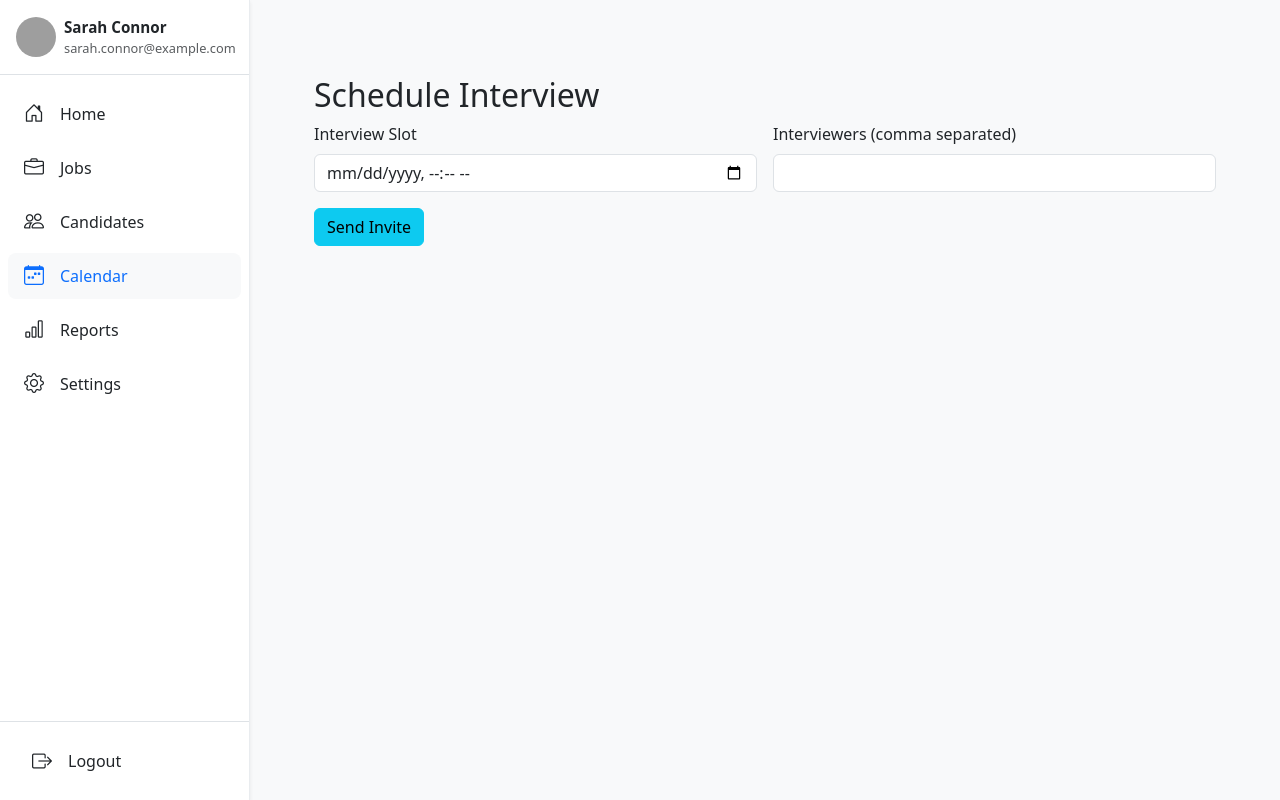
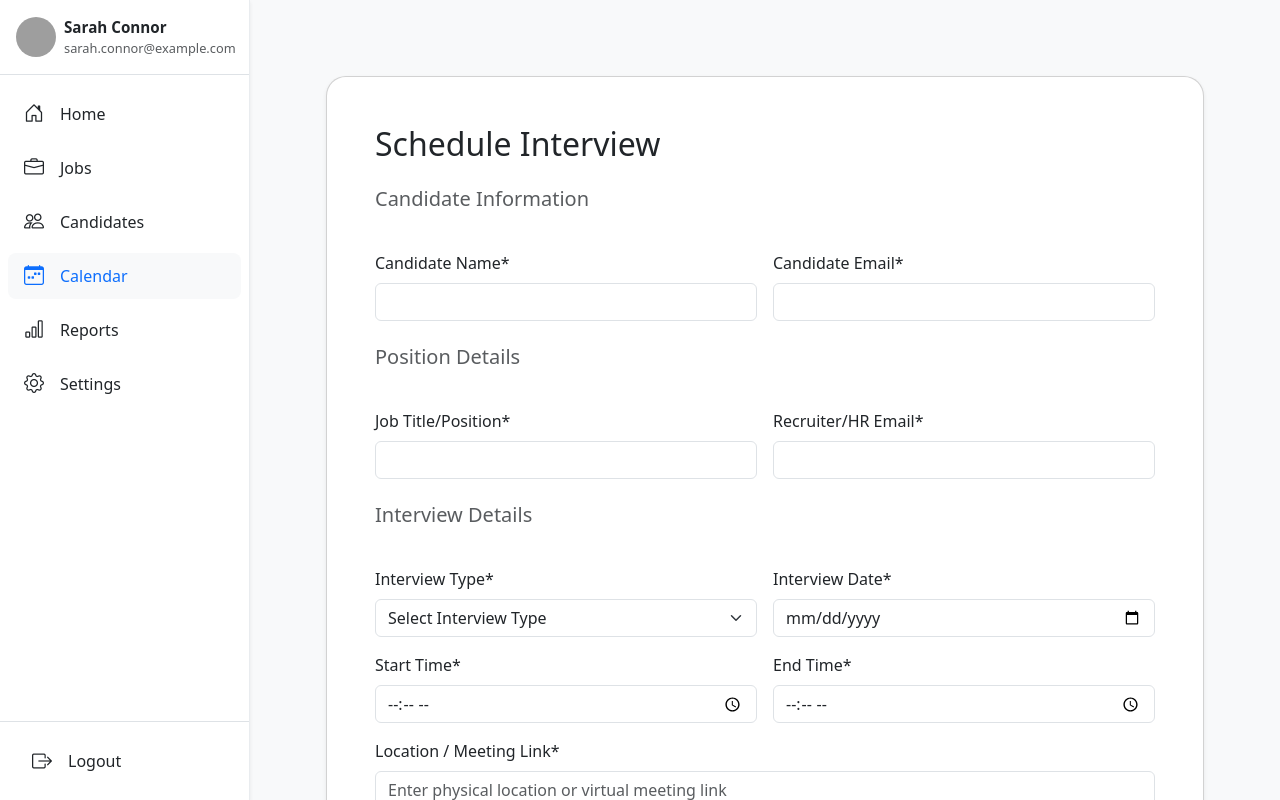
Before and after one commit to Yogeshwaran003/ATS_Project, a React (Vite) app: page /calendar in a window 1280 px wide. Shown: the top 800 px of the page. Built offline with nearby package versions, Linux system fonts and the light colour scheme; grey boxes are pictures that could not be loaded.

Commit message:
Created the interviewSchedule pages

```diff
--- a/src/pages/InterviewSchedule.jsx
+++ b/src/pages/InterviewSchedule.jsx
@@ -1,34 +1,203 @@
 import React, { useState } from 'react';
 
 const InterviewSchedule = () => {
-  const [slot, setSlot] = useState('');
-  const [interviewers, setInterviewers] = useState('');
+  const [formData, setFormData] = useState({
+    candidateName: '',
+    candidateEmail: '',
+    jobTitle: '',
+    recruiterEmail: '',
+    interviewType: '',
+    interviewDate: '',
+    startTime: '',
+    endTime: '',
+    location: '',
+    interviewers: ''
+  });
   const [success, setSuccess] = useState(null);
+
+  const handleChange = (e) => {
+    const { name, value } = e.target;
+    setFormData(prevState => ({
+      ...prevState,
+      [name]: value
+    }));
+  };
 
   const handleSubmit = e => {
     e.preventDefault();
-    setSuccess('Interview slot proposed and invite sent!');
-    setSlot('');
-    setInterviewers('');
+    // Here you would typically send the email using your backend API
+    setSuccess('Interview scheduled successfully! Email invites have been sent.');
+    setFormData({
+      candidateName: '',
+      candidateEmail: '',
+      jobTitle: '',
+      recruiterEmail: '',
+      interviewType: '',
+      interviewDate: '',
+      startTime: '',
+      endTime: '',
+      location: '',
+      interviewers: ''
+    });
   };
 
   return (
-    <div className="container mt-4">
-      <h2>Schedule Interview</h2>
-      {success && <div className="alert alert-success">{success}</div>}
-      <form onSubmit={handleSubmit} className="row g-3">
-        <div className="col-md-6">
-          <label className="form-label">Interview Slot</label>
-          <input type="datetime-local" className="form-control" value={slot} onChange={e => setSlot(e.target.value)} required />
+    <div className="container-fluid px-3 px-md-4 py-4">
+      <div className="card shadow-sm">
+        <div className="card-body">
+          <h2 className="card-title mb-4">Schedule Interview</h2>
+          {success && (
+            <div className="alert alert-success alert-dismissible fade show" role="alert">
+              {success}
+              <button type="button" className="btn-close" onClick={() => setSuccess(null)}></button>
+            </div>
+          )}
+
+          <form onSubmit={handleSubmit} className="row g-3">
+            {/* Candidate Information */}
+            <div className="col-12 mb-3">
+              <h5 className="text-muted">Candidate Information</h5>
+            </div>
+            <div className="col-12 col-md-6">
+              <label className="form-label">Candidate Name*</label>
+              <input
+                type="text"
+                className="form-control"
+                name="candidateName"
+                value={formData.candidateName}
+                onChange={handleChange}
+                required
+              />
+            </div>
+            <div className="col-12 col-md-6">
+              <label className="form-label">Candidate Email*</label>
+              <input
+                type="email"
+                className="form-control"
+                name="candidateEmail"
+                value={formData.candidateEmail}
+                onChange={handleChange}
+                required
+              />
+            </div>
+
+            {/* Job and Recruiter Information */}
+            <div className="col-12 mb-3 mt-4">
+              <h5 className="text-muted">Position Details</h5>
+            </div>
+            <div className="col-12 col-md-6">
+              <label className="form-label">Job Title/Position*</label>
+              <input
+                type="text"
+                className="form-control"
+                name="jobTitle"
+                value={formData.jobTitle}
+                onChange={handleChange}
+                required
+              />
+            </div>
+            <div className="col-12 col-md-6">
+              <label className="form-label">Recruiter/HR Email*</label>
+              <input
+                type="email"
+                className="form-control"
+                name="recruiterEmail"
+                value={formData.recruiterEmail}
+                onChange={handleChange}
+                required
+              />
+            </div>
+
+            {/* Interview Details */}
+            <div className="col-12 mb-3 mt-4">
+              <h5 className="text-muted">Interview Details</h5>
+            </div>
+            <div className="col-12 col-md-6">
+              <label className="form-label">Interview Type*</label>
+              <select
+                className="form-select"
+                name="interviewType"
+                value={formData.interviewType}
+                onChange={handleChange}
+                required
+              >
+                <option value="">Select Interview Type</option>
+                <option value="technical">Technical</option>
+                <option value="hr">HR</option>
+                <option value="cultural">Cultural Fit</option>
+                <option value="final">Final Round</option>
+              </select>
+            </div>
+            <div className="col-12 col-md-6">
+              <label className="form-label">Interview Date*</label>
+              <input
+                type="date"
+                className="form-control"
+                name="interviewDate"
+                value={formData.interviewDate}
+                onChange={handleChange}
+                required
+              />
+            </div>
+            <div className="col-12 col-md-6">
+              <label className="form-label">Start Time*</label>
+              <input
+                type="time"
+                className="form-control"
+                name="startTime"
+                value={formData.startTime}
+                onChange={handleChange}
+                required
+              />
+            </div>
+            <div className="col-12 col-md-6">
+              <label className="form-label">End Time*</label>
+              <input
+                type="time"
+                className="form-control"
+                name="endTime"
+                value={formData.endTime}
+                onChange={handleChange}
+                required
+              />
+            </div>
+
+            {/* Location and Interviewers */}
+            <div className="col-12">
+              <label className="form-label">Location / Meeting Link*</label>
+              <input
+                type="text"
+                className="form-control"
+                name="location"
+                value={formData.location}
+                onChange={handleChange}
+                required
+                placeholder="Enter physical location or virtual meeting link"
+              />
+            </div>
+            <div className="col-12">
+              <label className="form-label">Interviewers (comma separated)*</label>
+              <input
+                type="text"
+                className="form-control"
+                name="interviewers"
+                value={formData.interviewers}
+                onChange={handleChange}
+                required
+                placeholder="Enter interviewer email addresses separated by commas"
+              />
+            </div>
+
+            {/* Submit Button */}
+            <div className="col-12 mt-4">
+              <button type="submit" className="btn btn-primary">
+                <i className="bi bi-envelope-fill me-2"></i>
+                Send Interview Invites
+              </button>
+            </div>
+          </form>
         </div>
-        <div className="col-md-6">
-          <label className="form-label">Interviewers (comma separated)</label>
-          <input className="form-control" value={interviewers} onChange={e => setInterviewers(e.target.value)} required />
-        </div>
-        <div className="col-12">
-          <button type="submit" className="btn btn-info">Send Invite</button>
-        </div>
-      </form>
+      </div>
     </div>
   );
 };
```
